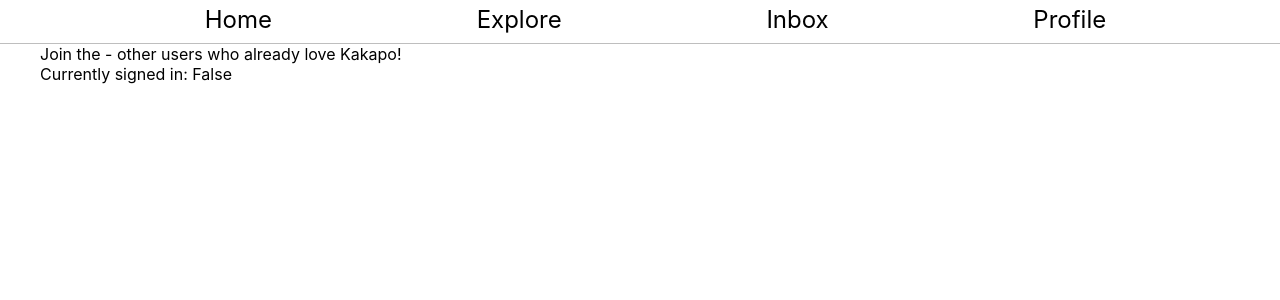
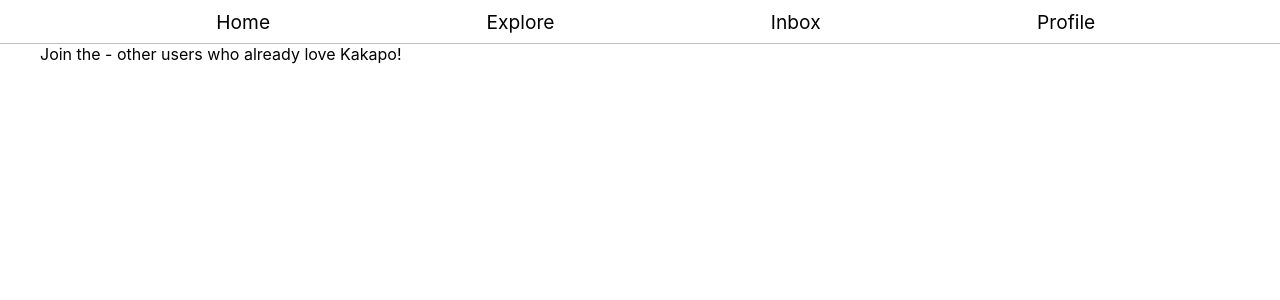
Before and after one commit to James11T/KakapoFrontendNext, a Next.js app: page / in a window 1280 px wide. Shown: the top 300 px of the page. Built offline with nearby package versions, Linux system fonts and the light colour scheme; no server answers.

Commit message:
added input events, cleaned imports

```diff
--- a/components/Icon/Icon.js
+++ b/components/Icon/Icon.js
@@ -1,4 +1,5 @@
 import classNames from "classnames";
+
 import styles from "./Icon.module.css";
 
 const ligatureCodes = {
--- a/components/Nav/NavLink/NavLink.js
+++ b/components/Nav/NavLink/NavLink.js
@@ -1,4 +1,5 @@
 import Link from "next/link";
+
 import Icon from "../../Icon/Icon";
 
 import styles from "./NavLink.module.css";
--- a/components/Nav/NavLink/NavLink.module.css
+++ b/components/Nav/NavLink/NavLink.module.css
@@ -1,5 +1,7 @@
 .navLinkContainer {
   display: flex;
+  align-items: center;
+  justify-content: center;
   gap: 0.3rem;
-  font-size: 1.5rem;
+  font-size: 1.2rem;
 }
--- a/pages/index.js
+++ b/pages/index.js
@@ -3,8 +3,9 @@
 
 import { userContext } from "./_app";
 
+import styles from "../styles/index.module.css";
+
 const Home = ({ count }) => {
-  //const { user, setUser } = useContext(userContext);
   const { user } = useContext(userContext);
 
   return (
@@ -13,7 +14,7 @@
         <title>Kakapo | Home</title>
       </Head>
       <div>Join the {count} other users who already love Kakapo!</div>
-      <div>Currently signed in: {user.isAuthenticated ? "True" : "False"}</div>
+      <div className={styles.testing}></div>
     </>
   );
 };
--- a/styles/globals.css
+++ b/styles/globals.css
@@ -2,6 +2,8 @@
   /* Colors */
   --main-green: rgb(130, 173, 90);
   --details: rgb(190, 190, 190);
+  --border: rgb(120, 120, 120);
+  --text-primary: rgb(60, 60, 60);
 
   /* Values */
   --nav-height: 2.75rem;
@@ -46,7 +48,7 @@
   font-family: "Material Icons Round";
   font-weight: inherit;
   font-style: normal;
-  font-size: 1.4em;
+  font-size: 1.8em;
   line-height: 1;
   letter-spacing: normal;
   text-transform: none;
--- /dev/null
+++ b/styles/index.module.css
@@ -0,0 +1,7 @@
+.testing {
+  display: flex;
+  flex-direction: column;
+  padding: 2rem 0.5rem;
+  width: 70%;
+  gap: 0.2rem;
+}
```
Also changed, not shown: components/TextBox/TextBox.js (+9 -1 lines), components/TextBox/TextBox.module.css (+19 -20 lines).
